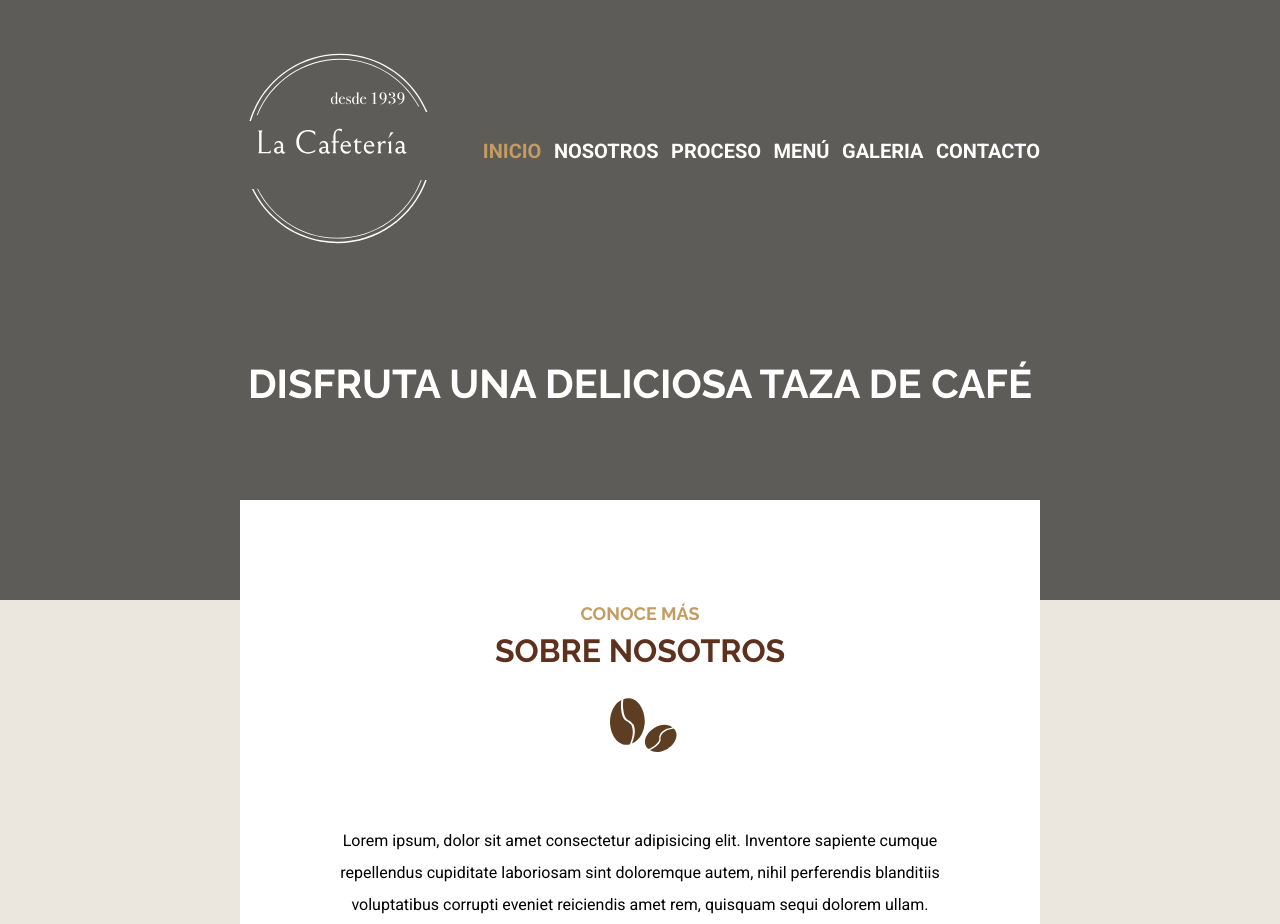
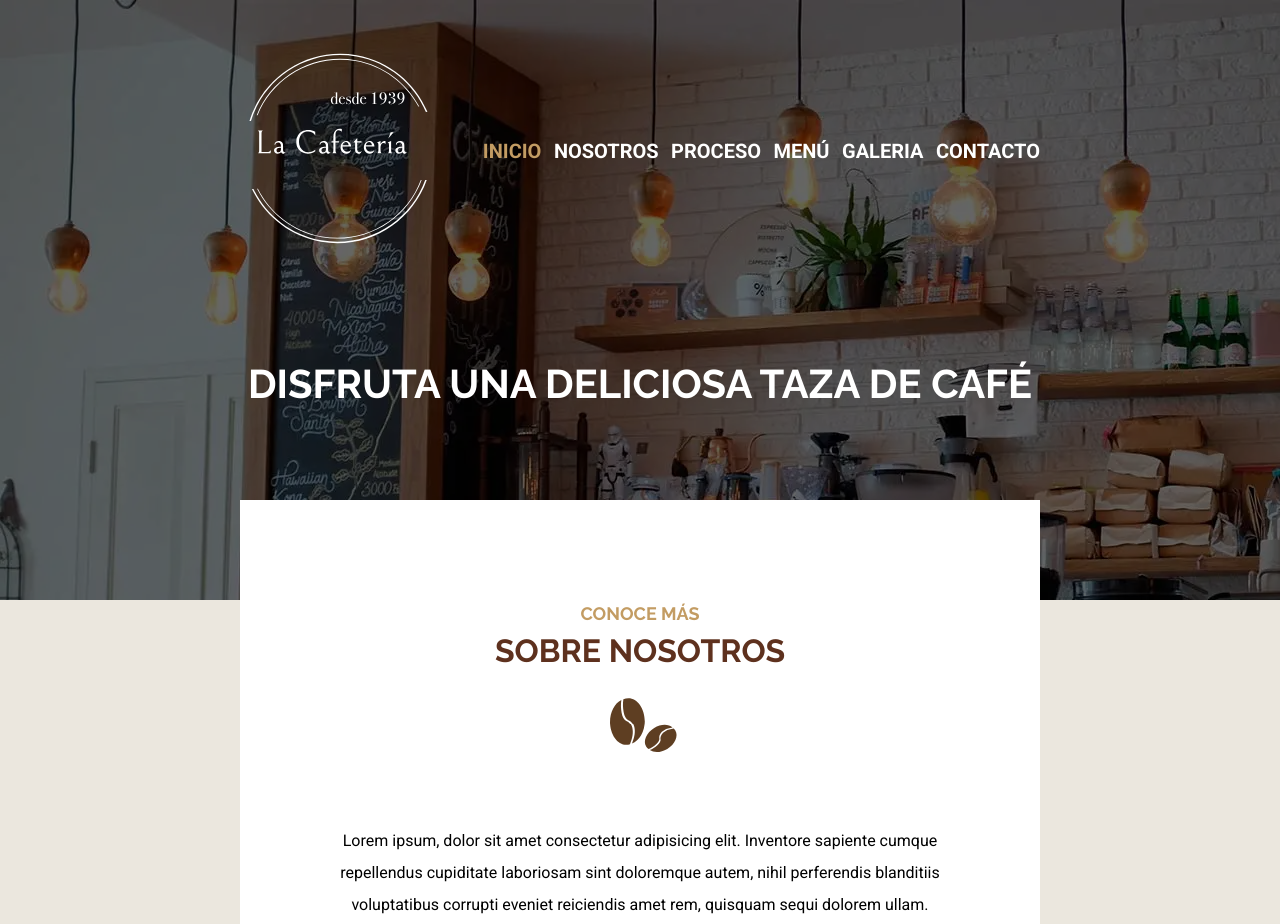
Before and after one commit to jgromerou/cafeteria-sass, a website: page index.html in a window 1280 px wide. Shown: the top 924 px of the page. Drawn offline with Linux system fonts and the light colour scheme; a web font is replaced by a local one.

Commit message:
se agregó la foto de header inicio con formato webp

```diff
--- a/src/scss/header/_header.scss
+++ b/src/scss/header/_header.scss
@@ -37,5 +37,5 @@
 
 //Header de cada página
 .header-inicio {
-  background-image: url(../img/header_inicio.jpg);
+  background-image: url(../img/header_inicio.webp);
 }
```
Also changed, not shown: build/css/app.css.
